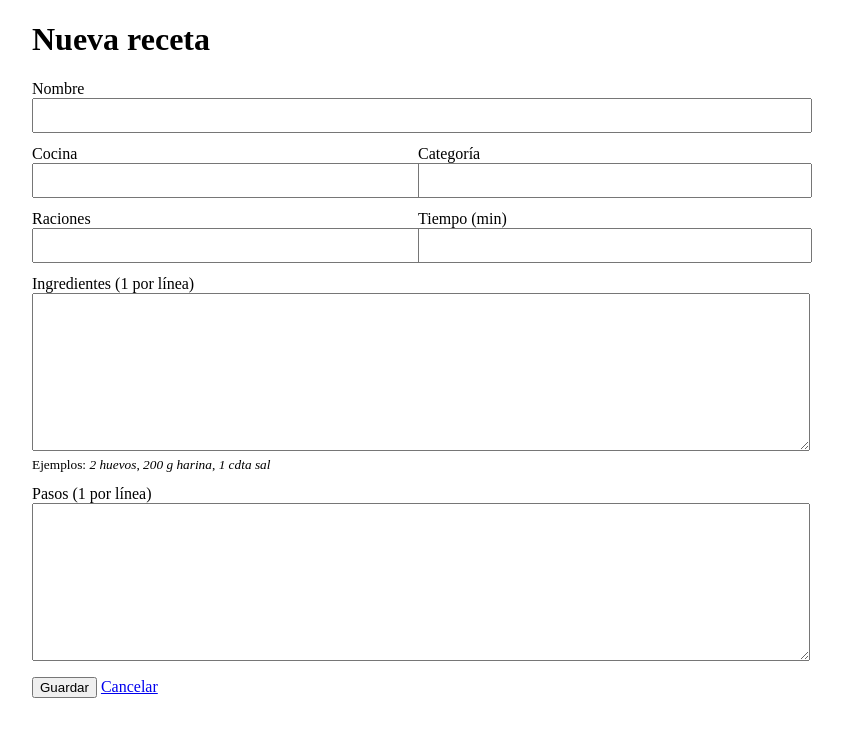
After one commit to Akharyuu/Ryuucetario, a Flask app: page /nueva in a window 1280 px wide. The commit adds this page. Shown: the top 737 px of the page, without its empty margins (228-1071 px from the left). Run offline with Flask 3, Linux system fonts and the light colour scheme.

Commit message:
Alta y edición de recetas vía web

```diff
--- a/app.py
+++ b/app.py
@@ -1,4 +1,5 @@
 from flask import Flask, render_template, abort
+from flask import request, redirect, url_for
 import json, os
 
 app = Flask(__name__)
@@ -30,6 +31,81 @@ def ver_receta(nombre):
             return render_template("receta.html", receta=r)
     abort(404)
 
+@app.route("/nueva", methods=["GET", "POST"])
+def nueva_receta():
+    if request.method == "POST":
+        recetas = cargar_recetas()
+
+        # Parseo sencillo: 1 ingrediente por línea, 1 paso por línea
+        ingredients_str = request.form.get("ingredients", "")
+        steps_str = request.form.get("steps", "")
+
+        ingredientes = [s.strip() for s in ingredients_str.splitlines() if s.strip()]
+        pasos = [s.strip() for s in steps_str.splitlines() if s.strip()]
+
+        # Campos numéricos tolerantes (si vienen vacíos → 0)
+        def to_int(x, default=0):
+            try:
+                return int(x)
+            except:
+                return default
+
+        nueva = {
+            "name": request.form.get("name", "").strip(),
+            "cuisine": request.form.get("cuisine", "").strip(),
+            "rations": to_int(request.form.get("rations", 0)),
+            "prep_time": to_int(request.form.get("prep_time", 0)),
+            "category": request.form.get("category", "").strip() or "Principal",
+            "ingredients": ingredientes,
+            "steps": pasos
+        }
+
+        recetas.append(nueva)
+        with open(ARCHIVO_RECETAS, "w", encoding="utf-8") as f:
+            json.dump(recetas, f, ensure_ascii=False, indent=2)
+        return redirect(url_for("inicio"))
+
+    return render_template("form_receta.html", receta=None)
+
+
+@app.route("/editar/<nombre>", methods=["GET", "POST"])
+def editar_receta(nombre):
+    recetas = cargar_recetas()
+    slug = nombre.lower()
+    receta = next((r for r in recetas if r["name"].lower().replace(" ", "-") == slug), None)
+    if not receta:
+        abort(404)
+
+    if request.method == "POST":
+        ingredients_str = request.form.get("ingredients", "")
+        steps_str = request.form.get("steps", "")
+
+        ingredientes = [s.strip() for s in ingredients_str.splitlines() if s.strip()]
+        pasos = [s.strip() for s in steps_str.splitlines() if s.strip()]
+
+        def to_int(x, default=0):
+            try:
+                return int(x)
+            except:
+                return default
+
+        receta.update({
+            "name": request.form.get("name", "").strip(),
+            "cuisine": request.form.get("cuisine", "").strip(),
+            "rations": to_int(request.form.get("rations", 0)),
+            "prep_time": to_int(request.form.get("prep_time", 0)),
+            "category": request.form.get("category", "").strip() or "Principal",
+            "ingredients": ingredientes,
+            "steps": pasos
+        })
+
+        with open(ARCHIVO_RECETAS, "w", encoding="utf-8") as f:
+            json.dump(recetas, f, ensure_ascii=False, indent=2)
+        # Redirigimos al detalle con el nuevo slug por si cambió el nombre
+        return redirect(url_for("ver_receta", nombre=receta["name"].lower().replace(" ", "-")))
+
+    return render_template("form_receta.html", receta=receta)
+
 if __name__ == "__main__":
     port = int(os.environ.get("PORT", 5000))
     # Nada de debug/reloader en Render
--- /dev/null
+++ b/templates/form_receta.html
@@ -0,0 +1,71 @@
+<!DOCTYPE html>
+<html lang="es">
+<head>
+  <meta charset="UTF-8">
+  <title>{% if receta %}Editar{% else %}Nueva{% endif %} receta</title>
+  <link rel="stylesheet" href="{{ url_for('static', filename='estilo.css') }}">
+  <style>
+    body { max-width: 760px; margin: 20px auto; }
+    form > div { margin-bottom: 12px; }
+    input[type=text], input[type=number], textarea { width: 100%; padding: 8px; }
+    textarea { height: 140px; }
+    .fila { display: grid; grid-template-columns: 1fr 1fr; gap: 12px; }
+  </style>
+</head>
+<body>
+  <h1>{% if receta %}Editar{% else %}Nueva{% endif %} receta</h1>
+
+  <form method="POST">
+    <div>
+      <label>Nombre</label>
+      <input type="text" name="name" required value="{{ receta.name if receta }}">
+    </div>
+
+    <div class="fila">
+      <div>
+        <label>Cocina</label>
+        <input type="text" name="cuisine" value="{{ receta.cuisine if receta }}">
+      </div>
+      <div>
+        <label>Categoría</label>
+        <input type="text" name="category" value="{{ receta.category if receta }}">
+      </div>
+    </div>
+
+    <div class="fila">
+      <div>
+        <label>Raciones</label>
+        <input type="number" name="rations" min="1" value="{{ receta.rations if receta }}">
+      </div>
+      <div>
+        <label>Tiempo (min)</label>
+        <input type="number" name="prep_time" min="0" value="{{ receta.prep_time if receta }}">
+      </div>
+    </div>
+
+    <div>
+      <label>Ingredientes (1 por línea)</label>
+      <textarea name="ingredients">{% if receta %}
+{% if receta.ingredients and receta.ingredients[0] is mapping %}
+{# Si vienen como diccionarios del viejo formato, los mostramos como 'nombre (cantidad unidad) – nota' #}
+{% for ing in receta.ingredients -%}
+{{- ing.nombre }}{% if ing.cantidad %} ({{ ing.cantidad }} {{ ing.unidad }}){% endif %}{% if ing.nota %} – {{ ing.nota }}{% endif %}
+{% if not loop.last %}{{ "\n" }}{% endif %}
+{%- endfor %}
+{% else %}
+{{ receta.ingredients|join("\n") }}
+{% endif %}
+{% endif %}</textarea>
+      <small>Ejemplos: <i>2 huevos</i>, <i>200 g harina</i>, <i>1 cdta sal</i></small>
+    </div>
+
+    <div>
+      <label>Pasos (1 por línea)</label>
+      <textarea name="steps">{% if receta %}{{ receta.steps|join("\n") }}{% endif %}</textarea>
+    </div>
+
+    <button type="submit">Guardar</button>
+    <a href="{{ url_for('inicio') }}">Cancelar</a>
+  </form>
+</body>
+</html>
--- a/templates/index.html
+++ b/templates/index.html
@@ -6,9 +6,13 @@
 </head>
 <body>
   <h1>Recetas</h1>
+  <p><a href="{{ url_for('nueva_receta') }}">➕ Añadir receta</a></p>
   <ul>
     {% for receta in recetas %}
-      <li><a href="{{ url_for('ver_receta', nombre=receta.name|replace(' ', '-')|lower) }}">{{ receta.name }}</a></li>
+      <li>
+        <a href="{{ url_for('ver_receta', nombre=receta.name|replace(' ', '-')|lower) }}">{{ receta.name }}</a>
+        · <a href="{{ url_for('editar_receta', nombre=receta.name|replace(' ', '-')|lower) }}">Editar</a>
+      </li>
     {% endfor %}
   </ul>
 </body>
```
Also changed, not shown: templates/receta.html (+12 -2 lines).
